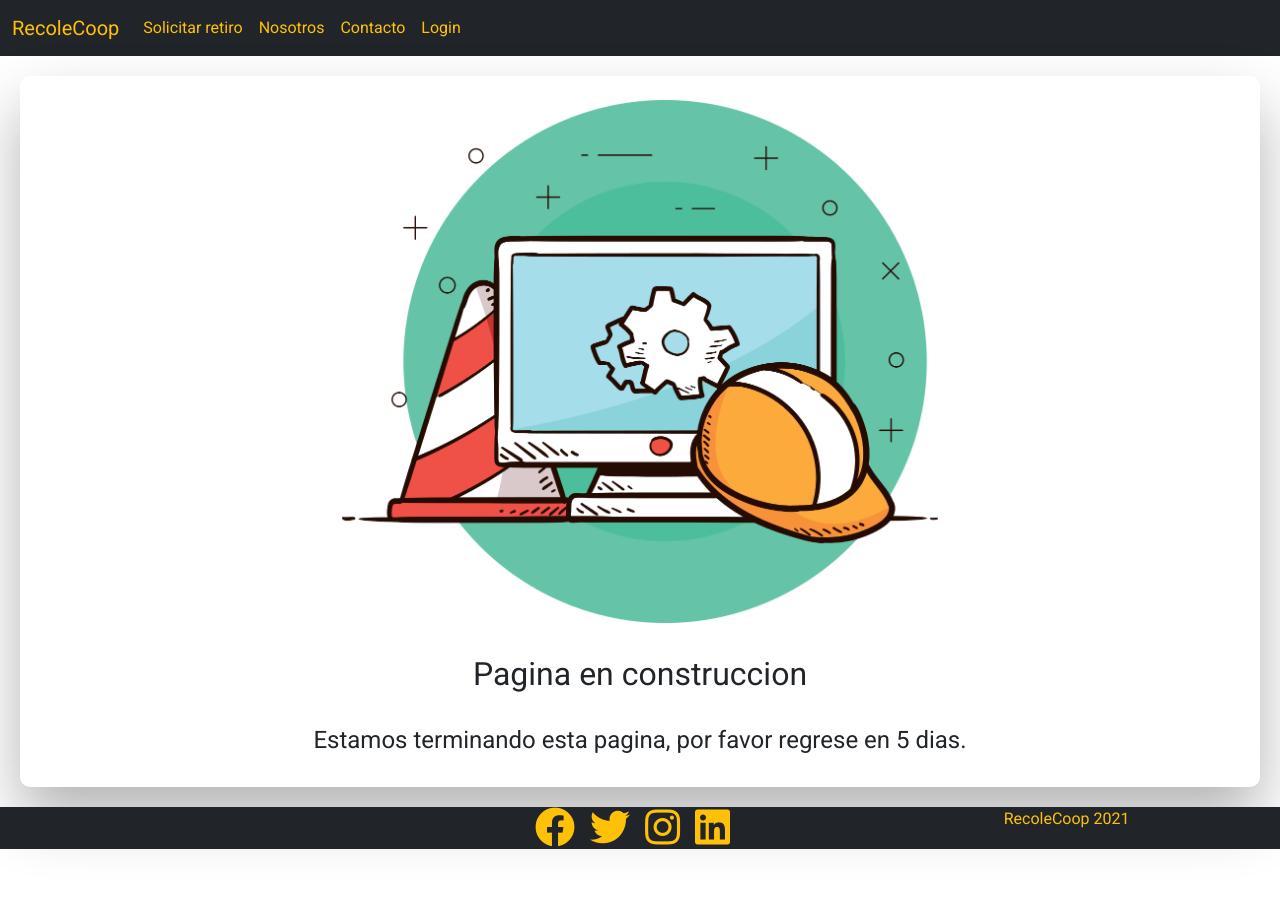
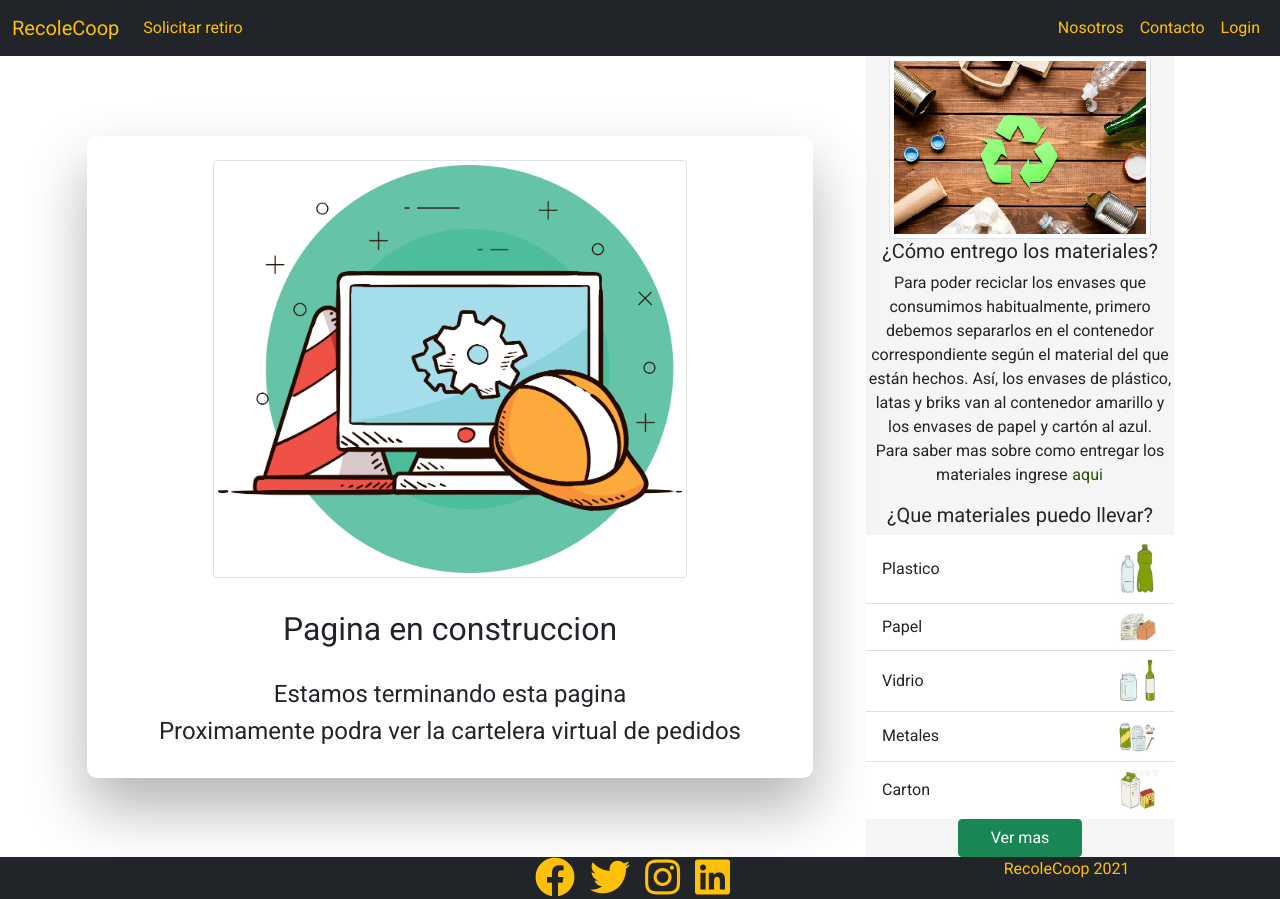
Before and after one commit to joaquinmancini/TPE_MDS-GRUPO11, an Angular app in the folder recoleCoop/: page / in a window 1280 px wide. Before the commit this address led to /en-construccion. Before the commit the page ends 849 px from the top, so only its background shows below. Built offline with nearby package versions, Linux system fonts and the light colour scheme.

Commit message:
edicion de rutas y links en header

```diff
--- a/recoleCoop/src/app/app-routing.module.ts
+++ b/recoleCoop/src/app/app-routing.module.ts
@@ -11,7 +11,7 @@ import { EntregamaterialesComponent } from './components/entregamateriales/entre
 import { RetiroDeMaterialesComponent } from './components/retiro-de-materiales/retiro-de-materiales.component';
 
 const routes: Routes = [
-  { path: 'home', component: MaterialesComponent},
+  { path: '', component: MaterialesComponent},
   { path: 'login', component: LoginComponent},
   { path: 'pedido-rechazado', component: PickupRejectedComponent},
   { path: 'en-construccion', component: UnderConstructionComponent},
@@ -19,8 +19,9 @@ const routes: Routes = [
   { path: 'entregamateriales', component: EntregamaterialesComponent},
   { path: 'pedido-form', component: PedidoFormComponent},
   { path: 'retiro-material-exitoso', component: RetiroDeMaterialesComponent},
+  { path: 'home', redirectTo: '', pathMatch: 'full'},
   { path: '', redirectTo: 'en-construccion', pathMatch: 'full'},
-  //{ path: '**', redirectTo: 'en-construccion', pathMatch: 'full'},
+  { path: '**', redirectTo: 'en-construccion', pathMatch: 'full'},
 ];
 
 @NgModule({
--- a/recoleCoop/src/app/header/header.component.html
+++ b/recoleCoop/src/app/header/header.component.html
@@ -11,17 +11,19 @@
               <li class="nav-item">
                 <a class="nav-link active text-warning" aria-current="page" routerLink="/pedido-form" >Solicitar retiro</a>
               </li>
-              <li class="nav-item">
-                <a class="nav-link active text-warning" aria-current="page" href="#">Nosotros</a>
-              </li>
-              <li class="nav-item">
-                <a class="nav-link active text-warning" aria-current="page" href="#">Contacto</a>
-              </li>
-              <li class="nav-item">
-                <a class="nav-link active text-warning" aria-current="page" (click)="click()"> Login</a>
-              </li>
             </ul>
           </div>
+          <ul class="navbar-nav">
+            <li class="nav-item">
+              <a class="nav-link active text-warning" aria-current="page" routerLink="/en-construccion">Nosotros</a>
+            </li>
+            <li class="nav-item">
+              <a class="nav-link active text-warning" aria-current="page" routerLink="/en-construccion">Contacto</a>
+            </li>
+            <li class="nav-item">
+              <a class="nav-link active text-warning" aria-current="page" routerLink="/login"> Login</a>
+            </li>
+          </ul>
         </div>
       </nav>
 
```
